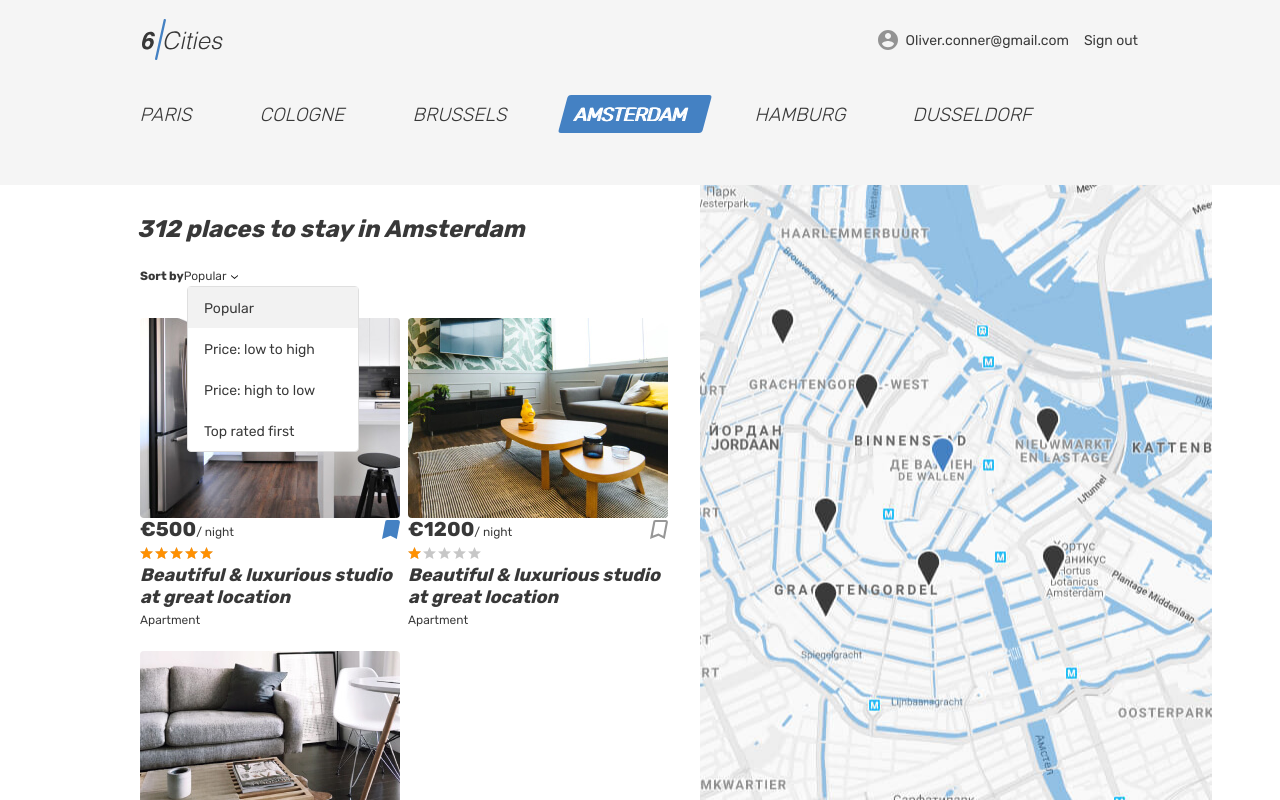
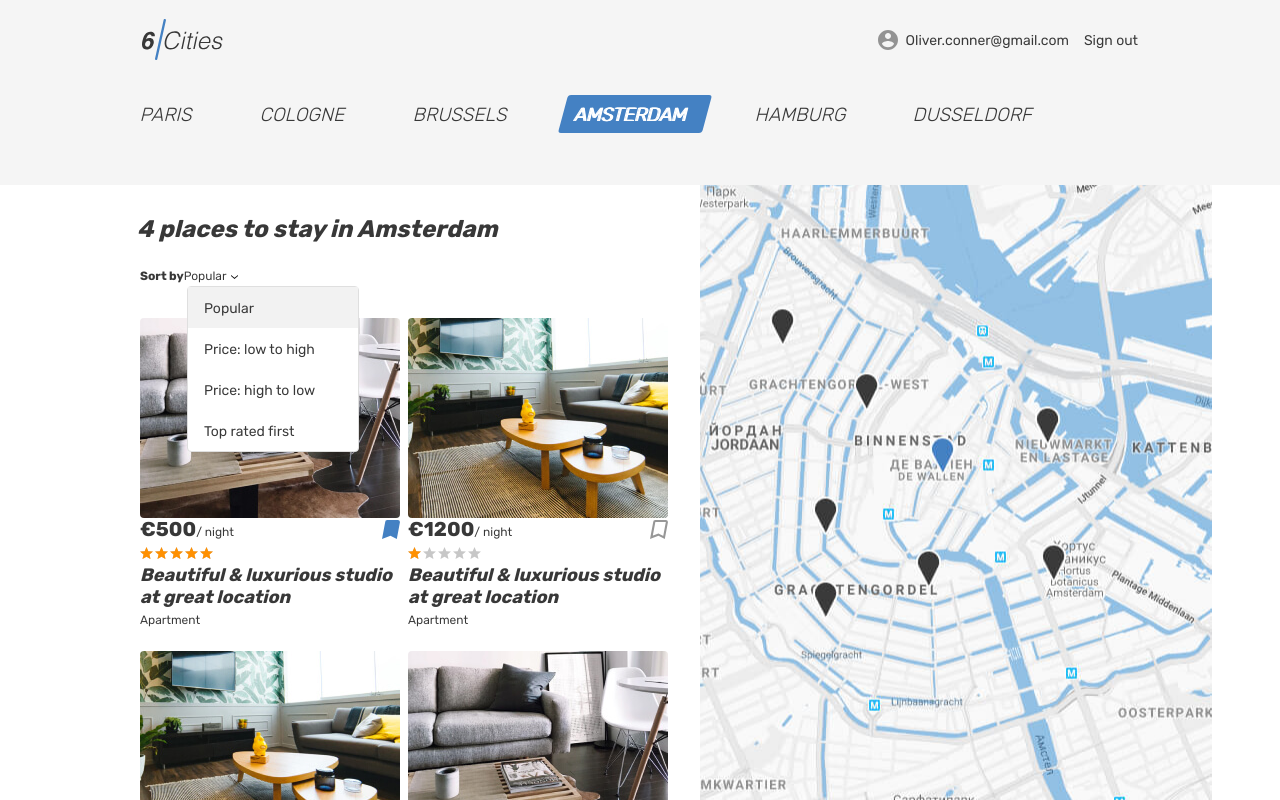
Before and after one commit to apgrayedd/1609269-six-cities-8, a React (Create React App) app in the folder project/: page / in a window 1280 px wide. Built offline with nearby package versions, Linux system fonts and the light colour scheme.

Commit message:
Испраивил пару мелочей

```diff
--- a/project/src/components/app/app.tsx
+++ b/project/src/components/app/app.tsx
@@ -7,13 +7,15 @@ import Property from '../property/property';
 import Page404 from '../page-404/page-404';
 import PrivateRoute from '../private-route/private-route';
 import { Hostel } from '../../mocks/hostel';
+import { Comment } from '../../mocks/comment';
 
 type countPoints = {
   authorizationStatus: AuthorizationStatus,
   hostels: Hostel[],
+  comments: Comment[],
 };
 
-function App({hostels, authorizationStatus}: countPoints): JSX.Element {
+function App({hostels, comments, authorizationStatus}: countPoints): JSX.Element {
   return (
     <BrowserRouter>
       <Switch>
@@ -34,7 +36,7 @@ function App({hostels, authorizationStatus}: countPoints): JSX.Element {
         >
         </PrivateRoute>
         <Route exact path = {AppRoute.Room}>
-          <Property hostels= {hostels} authorizationStatus={authorizationStatus} />
+          <Property hostels= {hostels} comments = {comments} authorizationStatus={authorizationStatus} />
         </Route>
         <Route>
           <Page404 authorizationStatus={authorizationStatus} />
--- a/project/src/components/main/main-empty.tsx
+++ b/project/src/components/main/main-empty.tsx
@@ -1,15 +1,5 @@
-import MainCitiesList from './main-cities-list';
-
 export default function MainEmpty(): JSX.Element {
   return (
-    <main className="page__main page__main--index page__main--index-empty">
-      <h1 className="visually-hidden">Cities</h1>
-      <div className="tabs">
-        <section className="locations container">
-          <MainCitiesList />
-        </section>
-      </div>
-      <div className="cities">
     <div className="cities__places-container cities__places-container--empty container">
       <section className="cities__no-places">
         <div className="cities__status-wrapper tabs__content">
@@ -19,9 +9,7 @@ export default function MainEmpty(): JSX.Element {
           </p>
         </div>
       </section>
-          <div className="cities__right-section" />
+      <div className="cities__right-section"></div>
     </div>
-      </div>
-    </main>
   );
 }
--- a/project/src/components/main/main.tsx
+++ b/project/src/components/main/main.tsx
@@ -12,11 +12,8 @@ type countPoints = {
 
 export default function Main({hostels, authorizationStatus}: countPoints): JSX.Element {
   return (
-    <div className="page page--gray page--main">
+    <div className={`page page--gray page--main ${!hostels.length && 'page__main--index-empty'}`}>
       <Header authorizationStatus = {authorizationStatus} />
-      {
-        hostels.length > 0
-          ?
       <main className="page__main page__main--index">
         <h1 className="visually-hidden">Cities</h1>
         <div className="tabs">
@@ -25,10 +22,13 @@ export default function Main({hostels, authorizationStatus}: countPoints): JSX.E
           </section>
         </div>
         <div className="cities">
+          {
+            hostels.length
+              ?
               <div className="cities__places-container container">
                 <section className="cities__places places">
                   <h2 className="visually-hidden">Places</h2>
-                  <b className="places__found">312 places to stay in Amsterdam</b>
+                  <b className="places__found">{hostels.length} places to stay in Amsterdam</b>
                   <form className="places__sorting" action="#" method="get">
                     <span className="places__sorting-caption">Sort by</span>
                     <span className="places__sorting-type" tabIndex={0}>
@@ -50,10 +50,10 @@ export default function Main({hostels, authorizationStatus}: countPoints): JSX.E
                   <section className="cities__map map"></section>
                 </div>
               </div>
-            </div>
-          </main>
               : <MainEmpty/>
           }
         </div>
+      </main>
+    </div>
   );
 }
--- a/project/src/components/property/property-comment/property-comment.tsx
+++ b/project/src/components/property/property-comment/property-comment.tsx
@@ -2,7 +2,7 @@ import { REVIEWS_TEXT_AMOUNT } from '../../../const';
 import PropertyCommentStarList from './property-comment-start-list';
 import PropertyCommentTextArea from './property-comment-textArea';
 
-export default function PropertyFormComment(): JSX.Element {
+export default function PropertyComment(): JSX.Element {
   return (
     <form className="reviews__form form" action="#" method="post">
       <label className="reviews__label form__label" htmlFor="review">
--- /dev/null
+++ b/project/src/components/property/property-reviews/property-reviews-item.tsx
@@ -0,0 +1,38 @@
+import { useMemo } from 'react';
+import { Comment } from '../../../mocks/comment';
+
+type RropertyReviewsItemOptions = {
+  comment: Comment,
+}
+
+export default function RropertyReviewsItem({comment}: RropertyReviewsItemOptions): JSX.Element {
+  const raiting = useMemo(() => Math.round(comment.rating) * 20, [comment.rating]);
+  return (
+    <li className="reviews__item">
+      <div className="reviews__user user">
+        <div className="reviews__avatar-wrapper user__avatar-wrapper">
+          <img
+            className="reviews__avatar user__avatar"
+            src={comment.user.avatar_url}
+            alt="Reviews avatar"
+            width={54}
+            height={54}
+          />
+        </div>
+        <span className="reviews__user-name" style = {{textTransform: 'capitalize'}}>{comment.user.name}</span>
+      </div>
+      <div className="reviews__info">
+        <div className="reviews__rating rating">
+          <div className="reviews__stars rating__stars">
+            <span style={{ width: `${raiting}%` }} />
+            <span className="visually-hidden">Rating</span>
+          </div>
+        </div>
+        <p className="reviews__text">{comment.comment}</p>
+        <time className="reviews__time" dateTime={comment.date}>
+          {comment.date}
+        </time>
+      </div>
+    </li>
+  );
+}
--- /dev/null
+++ b/project/src/components/property/property-reviews/property-reviews-list.tsx
@@ -0,0 +1,15 @@
+import { Comment } from '../../../mocks/comment';
+import PropertyReviewsItem from './property-reviews-item';
+
+type RropertyReviewsListOptions = {
+  comments: Comment[],
+};
+
+export default function RropertyReviewsList({comments}: RropertyReviewsListOptions): JSX.Element {
+  const reviewsArray = comments.map((comment) => <PropertyReviewsItem key = {comment.id} comment = {comment}/>);
+  return (
+    <ul className="reviews__list">
+      {reviewsArray}
+    </ul>
+  );
+}
--- /dev/null
+++ b/project/src/components/property/property-reviews/property-reviews.tsx
@@ -0,0 +1,24 @@
+import { AuthorizationStatus } from '../../../const';
+import { Comment } from '../../../mocks/comment';
+import PropertyComment from '../property-comment/property-comment';
+import PropertyReviewsList from './property-reviews-list';
+
+type RropertyReviewsOptions = {
+  comments: Comment[],
+  authorizationStatus: AuthorizationStatus,
+}
+
+export default function RropertyReviews({comments, authorizationStatus}: RropertyReviewsOptions): JSX.Element {
+  return (
+    <section className="property__reviews reviews">
+      <h2 className="reviews__title">
+        Reviews · <span className="reviews__amount">{comments.length}</span>
+      </h2>
+      <PropertyReviewsList comments = {comments}/>
+      {
+        authorizationStatus === AuthorizationStatus.Auth &&
+        <PropertyComment />
+      }
+    </section>
+  );
+}
--- a/project/src/index.tsx
+++ b/project/src/index.tsx
@@ -2,6 +2,7 @@ import React from 'react';
 import ReactDOM from 'react-dom';
 import App from './components/app/app';
 import { AuthorizationStatus } from './const';
+import { comments } from './mocks/comments';
 import { hostels } from './mocks/hostels';
 
 const Options = {
@@ -13,6 +14,7 @@ ReactDOM.render(
     <App
       authorizationStatus = {Options.AUTHORIZATION}
       hostels = {hostels}
+      comments = {comments}
     />
   </React.StrictMode>,
   document.getElementById('root'));
--- /dev/null
+++ b/project/src/mocks/comment.ts
@@ -0,0 +1,12 @@
+export type Comment = {
+    'comment': string,
+    'date': string,
+    'id': number,
+    'rating': number,
+    'user': {
+      'avatar_url': string,
+      'id': number,
+      'is_pro': boolean,
+      'name': string,
+    },
+};
--- a/project/src/mocks/comments.ts
+++ b/project/src/mocks/comments.ts
@@ -5,9 +5,21 @@ export const comments = [
     'id': 1,
     'rating': 4,
     'user': {
-      'avatar_url': 'img/1.png',
+      'avatar_url': 'img/avatar-max.jpg',
       'id': 4,
       'is_pro': false,
+      'name': 'Mike',
+    },
+  },
+  {
+    'comment': 'A quiet cozy and picturesque that hides behind a a river by the unique lightness of Amsterdam.',
+    'date': '2019-05-08T14:13:56.569Z',
+    'id': 2,
+    'rating': 4,
+    'user': {
+      'avatar_url': 'img/avatar-max.jpg',
+      'id': 4,
+      'is_pro': true,
       'name': 'Max',
     },
   },
@@ -17,22 +29,10 @@ export const comments = [
     'id': 1,
     'rating': 4,
     'user': {
-      'avatar_url': 'img/1.png',
-      'id': 4,
+      'avatar_url': 'img/avatar-max.jpg',
+      'id': 3,
       'is_pro': false,
-      'name': 'Max',
-    },
-  },
-  {
-    'comment': 'A quiet cozy and picturesque that hides behind a a river by the unique lightness of Amsterdam.',
-    'date': '2019-05-08T14:13:56.569Z',
-    'id': 1,
-    'rating': 4,
-    'user': {
-      'avatar_url': 'img/1.png',
-      'id': 4,
-      'is_pro': false,
-      'name': 'Max',
+      'name': 'Anna',
     },
   },
 ];
--- a/project/src/mocks/hostels.ts
+++ b/project/src/mocks/hostels.ts
@@ -29,7 +29,7 @@ export const hostels: Hostel[] = [
       'zoom': 8,
     },
     'max_adults': 4,
-    'preview_image': 'img/apartment-03.jpg',
+    'preview_image': 'img/apartment-01.jpg',
     'price': 500,
     'rating': 4.8,
     'title': 'Beautiful & luxurious studio at great location',
@@ -48,13 +48,13 @@ export const hostels: Hostel[] = [
     'description': 'A quiet cozy and picturesque that hides behind a a river by the unique lightness of Amsterdam.',
     'goods': ['Heating', 'Kitchen', 'Cable TV', 'Washing machine', 'Coffee machine', 'Dishwasher'],
     'host': {
-      'avatar_url': 'img/1.png',
+      'avatar_url': 'img/avatar-angelina.jpg',
       'id': 3,
       'is_pro': true,
       'name': 'Angelina',
     },
     'id': 2,
-    'images': ['img/1.png', 'img/2.png'],
+    'images': ['img/apartment-01.jpg', 'img/apartment-02.jpg', 'img/apartment-03.jpg'],
     'is_favorite': false,
     'is_premium': false,
     'location': {
@@ -82,13 +82,47 @@ export const hostels: Hostel[] = [
     'description': 'A quiet cozy and picturesque that hides behind a a river by the unique lightness of Amsterdam.',
     'goods': ['Heating', 'Kitchen', 'Cable TV', 'Washing machine', 'Coffee machine', 'Dishwasher'],
     'host': {
-      'avatar_url': 'img/1.png',
+      'avatar_url': 'img/avatar-angelina.jpg',
       'id': 3,
       'is_pro': true,
       'name': 'Angelina',
     },
     'id': 3,
-    'images': ['img/1.png', 'img/2.png'],
+    'images': ['img/apartment-01.jpg', 'img/apartment-02.jpg', 'img/apartment-03.jpg'],
+    'is_favorite': true,
+    'is_premium': false,
+    'location': {
+      'latitude': 52.35514938496378,
+      'longitude': 4.673877537499948,
+      'zoom': 8,
+    },
+    'max_adults': 4,
+    'preview_image': 'img/apartment-02.jpg',
+    'price': 12,
+    'rating': 3,
+    'title': 'Beautiful & luxurious studio at great location',
+    'type': 'apartment',
+  },
+  {
+    'bedrooms': 1,
+    'city': {
+      'location': {
+        'latitude': 52.370216,
+        'longitude': 4.895168,
+        'zoom': 10,
+      },
+      'name': 'Amsterdam',
+    },
+    'description': 'A quiet cozy and picturesque that hides behind a a river by the unique lightness of Amsterdam.',
+    'goods': ['Heating', 'Kitchen', 'Cable TV', 'Washing machine', 'Coffee machine', 'Dishwasher'],
+    'host': {
+      'avatar_url': 'img/avatar-angelina.jpg',
+      'id': 3,
+      'is_pro': true,
+      'name': 'Angelina',
+    },
+    'id': 4,
+    'images': ['img/apartment-01.jpg', 'img/apartment-02.jpg', 'img/apartment-03.jpg'],
     'is_favorite': true,
     'is_premium': false,
     'location': {
```
Also changed, not shown: project/src/components/property/property.tsx (+6 -44 lines). Lines whose indentation alone changed are shown as unchanged.
